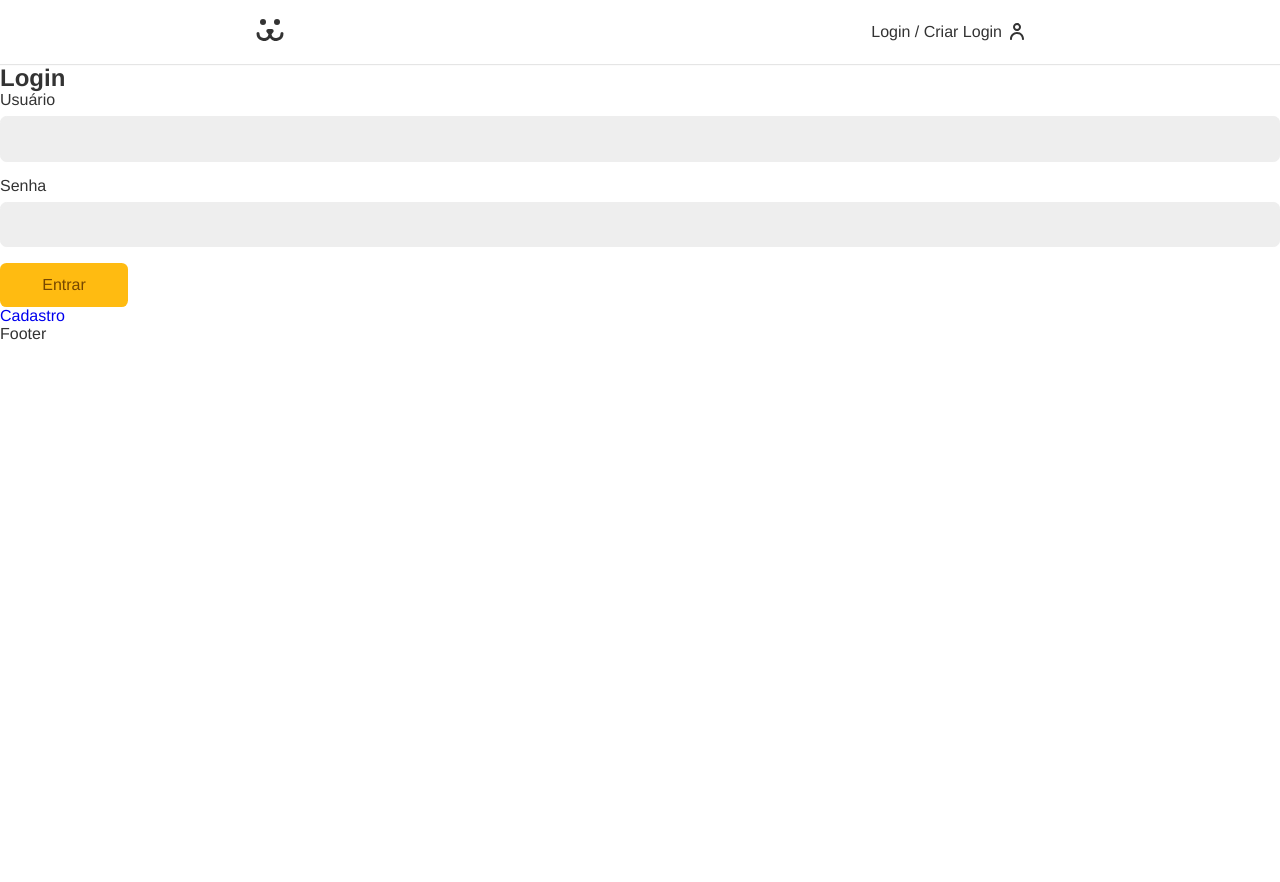
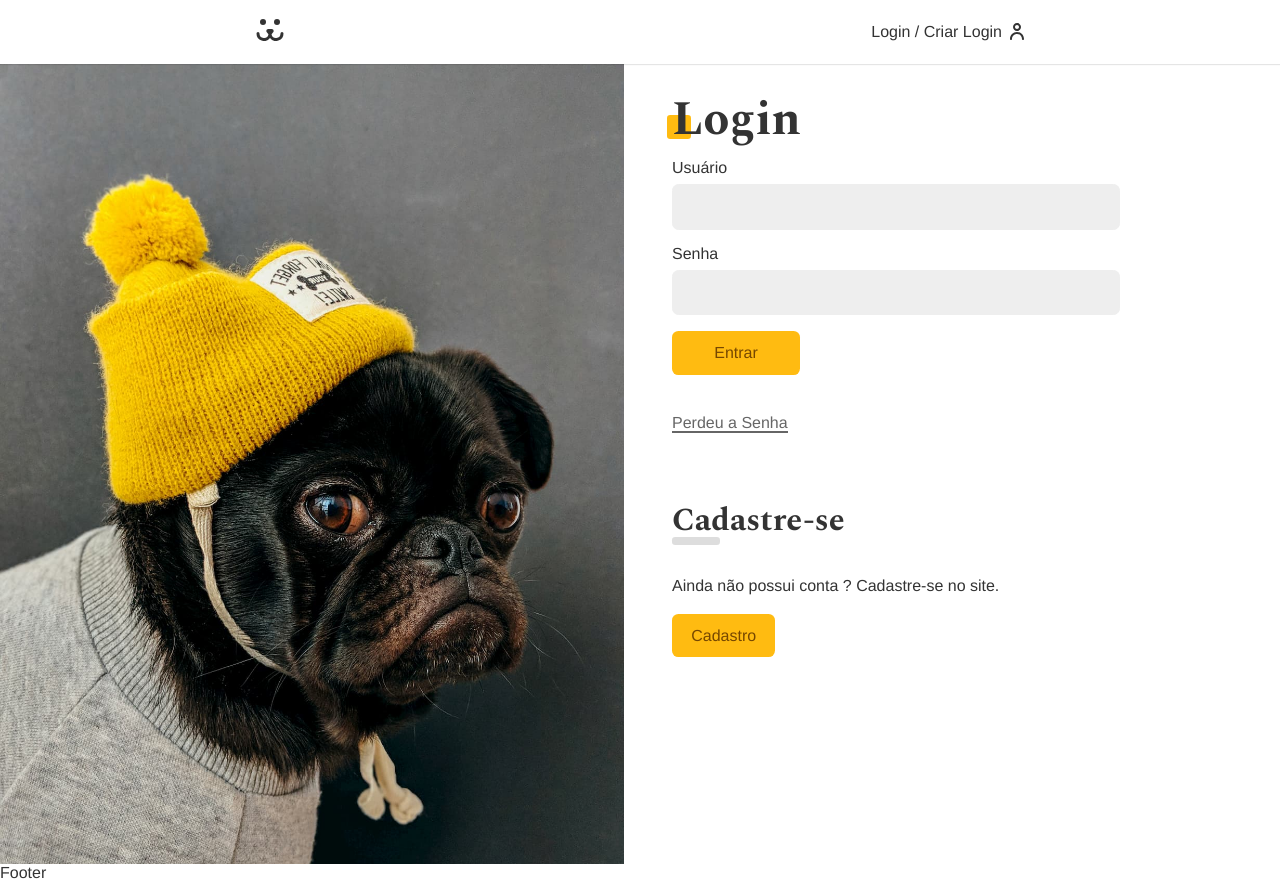
Before and after one commit to doug-miguel/DogsReact, a React (Vite) app: page /login in a window 1280 px wide. Before the commit the page ends 800 px from the top, so only its background shows below. Built offline with nearby package versions, Linux system fonts and the light colour scheme.

Commit message:
bg-login

```diff
--- a/src/App.css
+++ b/src/App.css
@@ -1,3 +1,5 @@
+@import url('https://fonts.googleapis.com/css2?family=Spectral:wght@700&display=swap');
+
 * {
   box-sizing: border-box;
 }
@@ -41,6 +43,7 @@
 
 a {
   text-decoration: none;
+  color: #333;
 }
 
 .container {
@@ -48,3 +51,38 @@
   padding: 0 1rem;
   margin: 0 auto;
 }
+
+.title {
+  font-family: var(--type-second);
+  line-height: 1;
+  font-size: 3rem;
+  margin: 1rem 0;
+  position: relative;
+  z-index: 1;
+}
+
+.title::after {
+  content: '';
+  display: block;
+  width: 1.5rem;
+  height: 1.5rem;
+  background: #fb1;
+  position: absolute;
+  bottom: 5px;
+  left: -5px;
+  border-radius: 0.2rem;
+  z-index: -1;
+}
+
+.animeLeft {
+  opacity: 0;
+  transform: translateX(-20px);
+  animation: animeLeft 0.3s forwards;
+}
+
+@keyframes animeLeft {
+  to {
+    opacity: 1;
+    transform: initial;
+  }
+}
--- a/src/Components/Login/Login.jsx
+++ b/src/Components/Login/Login.jsx
@@ -5,13 +5,15 @@
 import LoginPasswordLost from "./LoginPasswordLost";
 import LoginPasswordReset from "./LoginPasswordReset";
 import { UserContext } from "../../Context/UserContext";
+import style from "./Login.module.css";
 
 const Login = () => {
   const { login } = React.useContext(UserContext);
 
   if (login === true) return <Navigate to="/conta" />;
   return (
-    <div>
+    <section className={style.login}>
+      <div className={style.forms}>
         <Routes>
           <Route path="/" element={<LoginForm />} />
           <Route path="criar" element={<LoginCreate />} />
@@ -19,6 +21,7 @@
           <Route path="resetar" element={<LoginPasswordReset />} />
         </Routes>
       </div>
+    </section>
   );
 };
 
--- /dev/null
+++ b/src/Components/Login/Login.module.css
@@ -0,0 +1,30 @@
+.login {
+  display: grid;
+  grid-template-columns: 1fr 1fr;
+  min-height: 100vh;
+  gap: 2rem;
+}
+
+.login::before {
+  display: block;
+  content: '';
+  background: url('../../Assets/login.jpg') no-repeat center center;
+  background-size: cover;
+}
+
+.forms {
+  max-width: 30rem;
+  padding: 1rem;
+}
+
+@media (max-width: 40rem) {
+  .login {
+    grid-template-columns: 1fr;
+  }
+  .login::before {
+    display: none;
+  }
+  .forms {
+    max-width: 100%;
+  }
+}
--- a/src/Components/Login/LoginForm.jsx
+++ b/src/Components/Login/LoginForm.jsx
@@ -4,6 +4,9 @@
 import Button from "../Form/Button";
 import useForm from "../../Hooks/useForm";
 import { UserContext } from "../../Context/UserContext";
+import Error from "../../Helper/Error";
+import style from "./LoginForm.module.css";
+import styleBtn from "../Form/Button.module.css";
 
 const LoginForm = () => {
   const username = useForm();
@@ -20,9 +23,9 @@
   }
 
   return (
-    <section>
-      <h1>Login</h1>
-      <form action="" onSubmit={handleSubmit}>
+    <section className="animeLeft">
+      <h1 className="title">Login</h1>
+      <form className={style.form} onSubmit={handleSubmit}>
         <Input label="Usuário" type="text" name="username" {...username} />
         <Input label="Senha" type="password" name="password" {...password} />
         {loading ? (
@@ -31,9 +34,18 @@
           <Button>Entrar</Button>
         )}
 
-        {error && <p>{error}</p>}
+        {error && <Error error={error} />}
       </form>
-      <Link to="/login/criar">Cadastro</Link>
+      <Link className={style.perdeu} to="/login/perdeu">
+        Perdeu a Senha
+      </Link>
+      <div className={style.cadastro}>
+        <h2 className={style.subtitle}>Cadastre-se</h2>
+        <p>Ainda não possui conta ? Cadastre-se no site.</p>
+        <Link className={styleBtn.button} to="/login/criar">
+          Cadastro
+        </Link>
+      </div>
     </section>
   );
 };
--- /dev/null
+++ b/src/Components/Login/LoginForm.module.css
@@ -0,0 +1,42 @@
+.form {
+  margin-bottom: 2rem;
+}
+
+.perdeu {
+  display: inline-block;
+  color: #666;
+  padding: 0.5rem 0;
+  line-height: 1;
+}
+
+.perdeu::after {
+  content: '';
+  height: 2px;
+  width: 100%;
+  background: currentColor;
+  display: block;
+}
+
+.cadastro {
+  margin-top: 4rem;
+}
+
+.cadastro p {
+  margin-top: 2rem;
+  margin-bottom: 2rem;
+}
+
+.subtitle {
+  font-family: var(--type-second);
+  line-height: 1;
+  font-size: 2rem;
+}
+
+.subtitle::after {
+  content: '';
+  display: block;
+  background: #ddd;
+  height: 0.5rem;
+  width: 3rem;
+  border-radius: 0.2rem;
+}
--- /dev/null
+++ b/src/Helper/Error.jsx
@@ -0,0 +1,8 @@
+import React from "react";
+
+const Error = ({ error }) => {
+  if (!error) return null;
+  return <p style={{ color: "#f31", margin: "1rem 0" }}>{error}</p>;
+};
+
+export default Error;
```
Lines whose indentation alone changed are shown as unchanged.
